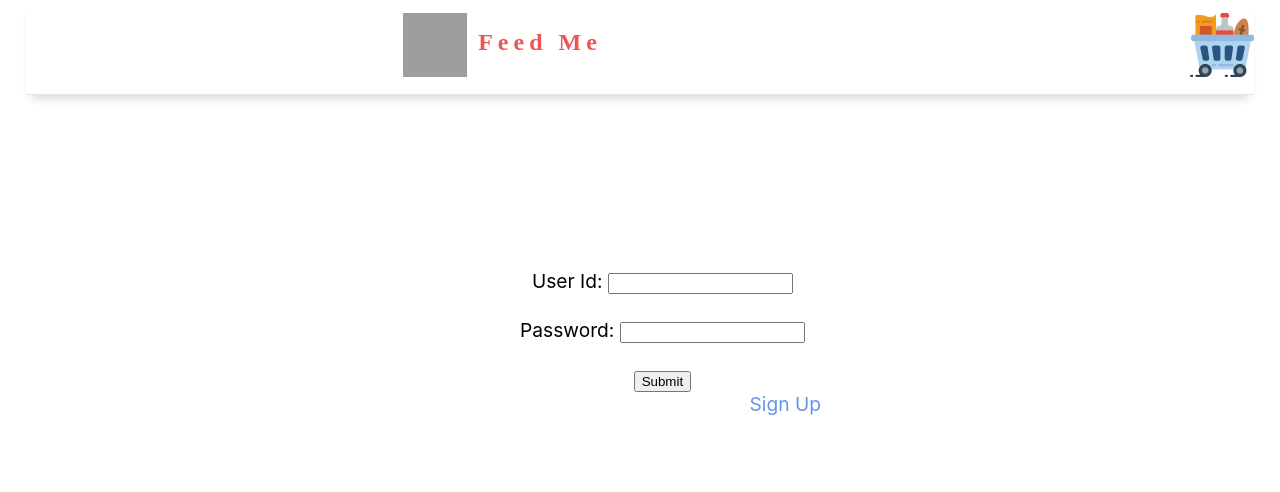
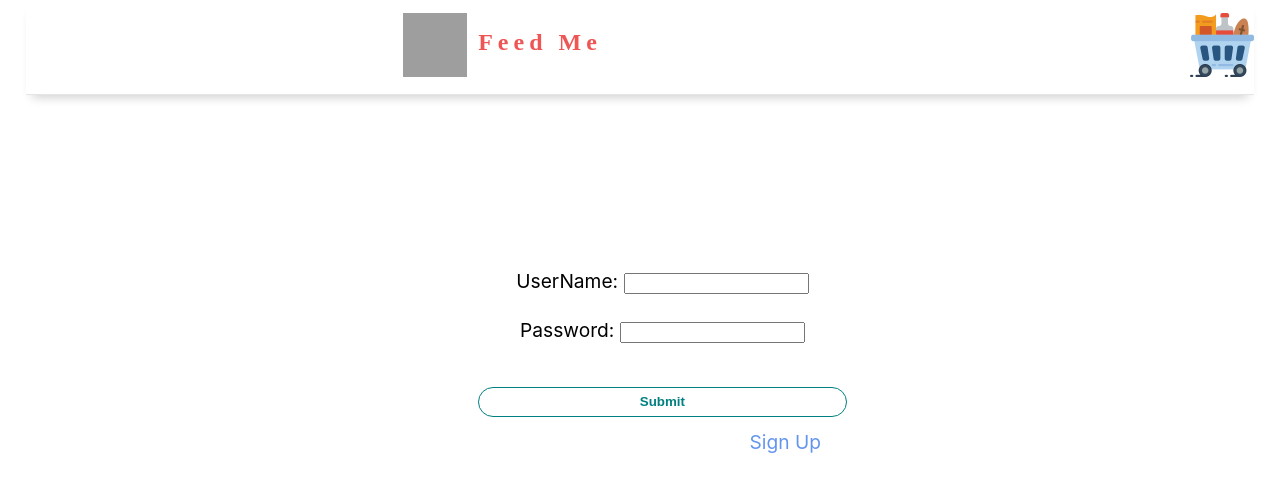
Before and after one commit to clairefan816/FeedMeReactJSUI, a React (Create React App) app: page /login in a window 1280 px wide. Shown: the top 492 px of the page. Built offline with nearby package versions, Linux system fonts and the light colour scheme; grey boxes are pictures that could not be loaded; a web font is replaced by a local one.

Commit message:
change button submit

```diff
--- a/src/components/Credential/Credential.css
+++ b/src/components/Credential/Credential.css
@@ -21,4 +21,18 @@
 .Error {
     margin: 0 0 0 20%;
     color: #ee5555;
+
 }
+
+.ButtonSubmit {
+    transition: all .5s ease;
+    width: 30%;
+    height: 30px;
+    border-radius: 30px;
+    color:#008080;
+    font-weight: 600;
+    background-color: #fff;
+    border: 1px solid #008080;
+    margin-top: 1.5em;
+    margin-bottom: 1em;
+}
--- a/src/components/Credential/Credential.js
+++ b/src/components/Credential/Credential.js
@@ -124,7 +124,7 @@ class Credential extends Component {
                         {
                             !this.state.switchToRegister &&
                             <>
-                                <label htmlFor="userId">User Id: </label>
+                                <label htmlFor="userId">UserName: </label>
                                 <input type="text" name="userId" onChange={this.handleUserIdChange}/><br/><br/>
                                 <label htmlFor="password">Password: </label>
                                 <input type="text" name="password" onChange={this.handlePasswordChange}/>
@@ -168,7 +168,7 @@ class Credential extends Component {
                                 <input type="text" name="location" onChange={this.handleLocationChange}/><br/><br/>
                             </>
                         }
-                        <input type="submit" value="Submit"/>
+                        <input className="ButtonSubmit" type="submit" value="Submit"/>
                         {
                             !this.state.switchToRegister &&
                             <p className="SignUp" onClick={() => {
```
Also changed, not shown: 1 other file (tests, documents, lock files or other folders).
